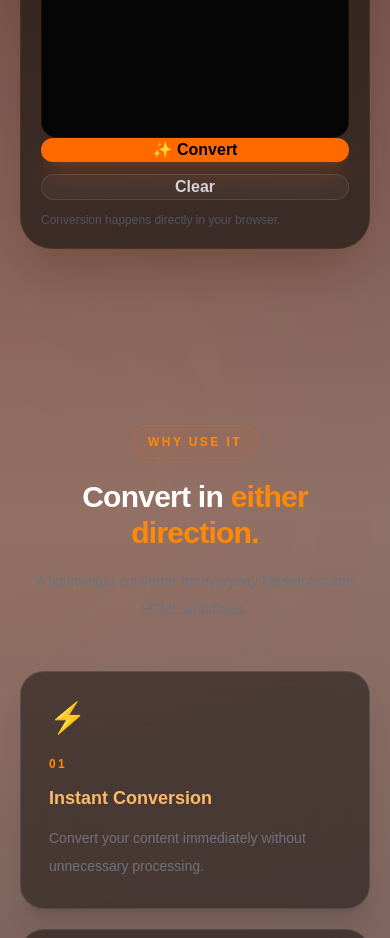
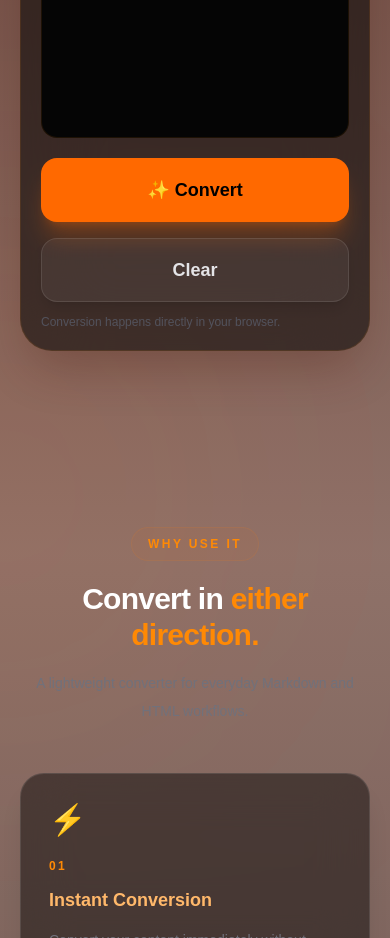
Before and after one commit to selfindependentkartik8-alt/markdown-html-converter, a Next.js app: page / in a window 390 px wide. Shown: the part 1320-2258 px from the top of the page. Built offline with nearby package versions, Linux system fonts and the light colour scheme.

Commit message:
Fix mobile convert button lenght size

```diff
--- a/app/page.tsx
+++ b/app/page.tsx
@@ -524,20 +524,23 @@ Write your Markdown here...
 
             {/* ACTIONS */}
 
-           <div className="flex flex-col gap-3 sm:flex-row">
+           {/* Actions */}
+<div className="mt-5 flex w-full flex-col gap-4">
+
   <button
     onClick={handleConvert}
-    className="flex h-16 w-full flex-1 items-center justify-center rounded-2xl bg-orange-500 px-6 text-base font-semibold text-black shadow-xl shadow-orange-500/20 transition duration-300 hover:-translate-y-0.5 hover:bg-orange-400 active:scale-[0.98]"
+    className="w-full min-h-[64px] rounded-2xl bg-orange-500 px-6 py-4 text-lg font-bold text-black shadow-xl shadow-orange-500/25 transition duration-300 hover:-translate-y-0.5 hover:bg-orange-400 active:scale-[0.98]"
   >
     ✨ Convert
   </button>
 
   <button
     onClick={handleClear}
-    className="flex h-16 w-full flex-1 items-center justify-center rounded-2xl border border-white/10 bg-white/[0.04] px-6 text-base font-semibold text-zinc-300 transition hover:bg-white/[0.08] hover:text-white active:scale-[0.98]"
+    className="w-full min-h-[64px] rounded-2xl border border-white/10 bg-white/[0.05] px-6 py-4 text-lg font-bold text-zinc-200 shadow-lg transition hover:bg-white/[0.09] hover:text-white active:scale-[0.98]"
   >
     Clear
   </button>
+
 </div>
 
             <p className="mt-3 text-left text-xs text-zinc-600">
```
